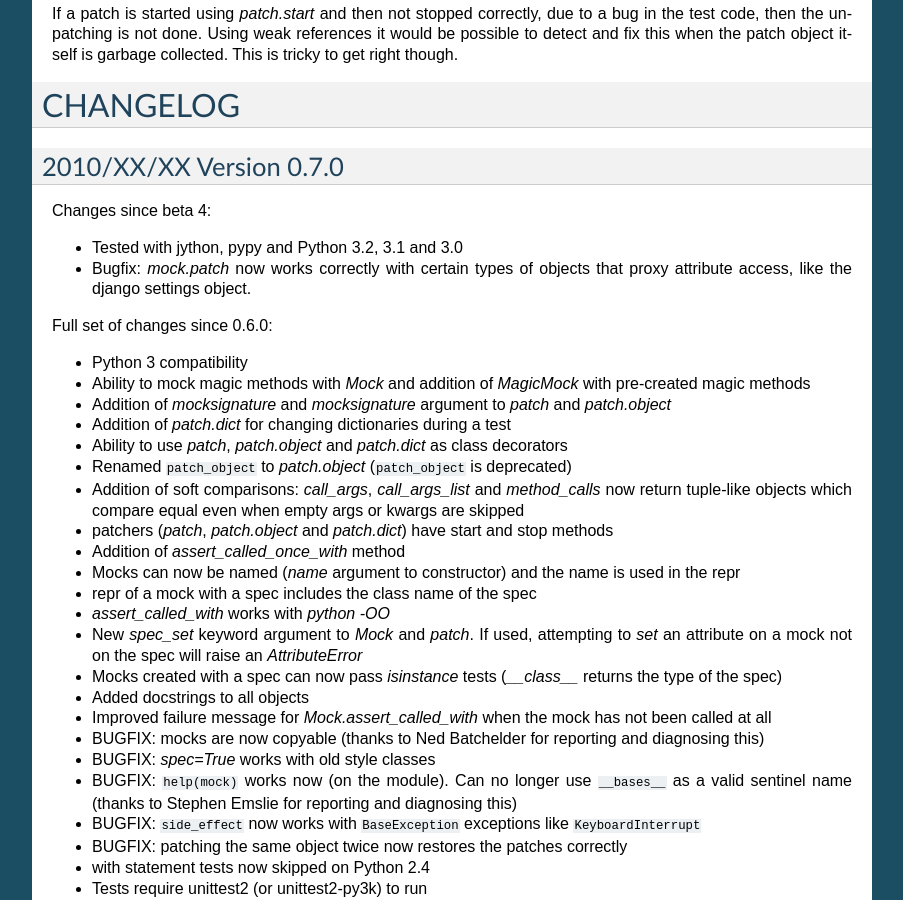
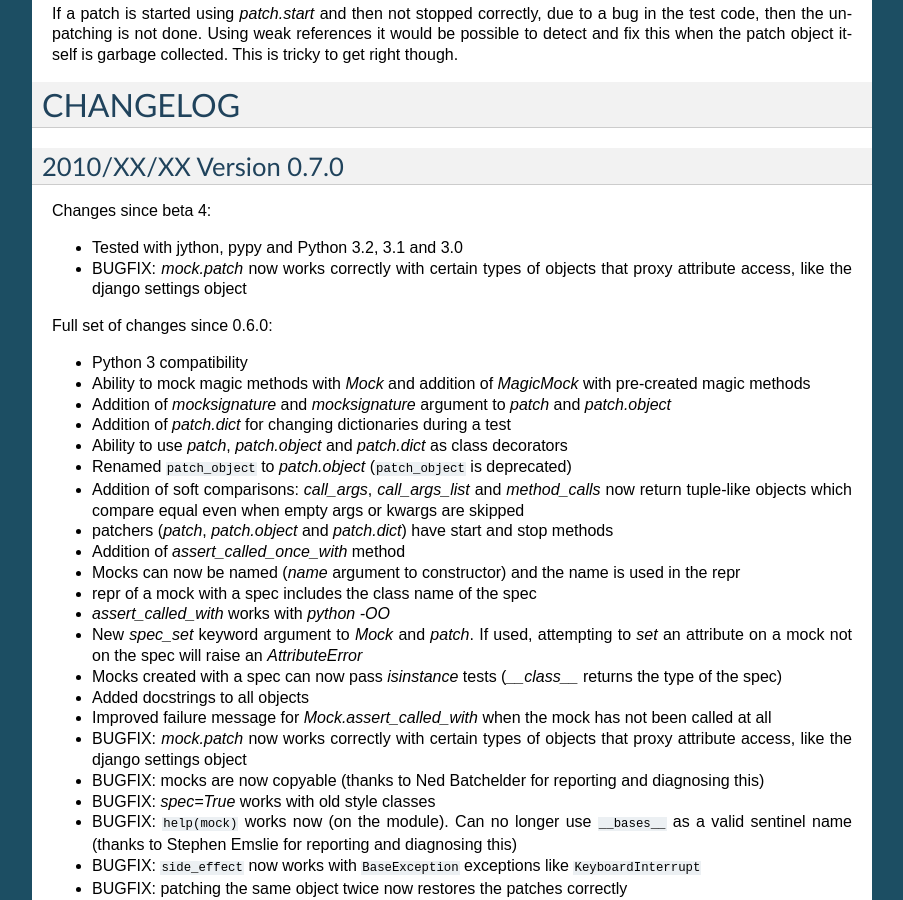
Before and after one commit to eaudeweb/mock, a Sphinx documentation site: the page built from docs/changelog.txt, in a window 1280 px wide and 900 px high, scrolled down 578 px. Shown: the whole window, without its empty margins (198-1101 px from the left). Built offline with Sphinx 7.4.7, drawn with Linux system fonts in a browser that asks for light colours; pages that are not in the unit, such as notebooks, are missing from menus.

Commit message:
Changelog updates.

```diff
--- a/docs/changelog.txt
+++ b/docs/changelog.txt
@@ -50,8 +50,8 @@
 Changes since beta 4:
 
 * Tested with jython, pypy and Python 3.2, 3.1 and 3.0
-* Bugfix: `mock.patch` now works correctly with certain types of objects that
-  proxy attribute access, like the django settings object.
+* BUGFIX: `mock.patch` now works correctly with certain types of objects that
+  proxy attribute access, like the django settings object
 
 Full set of changes since 0.6.0:
 
@@ -82,6 +82,8 @@
 * Added docstrings to all objects
 * Improved failure message for `Mock.assert_called_with` when the mock
   has not been called at all
+* BUGFIX: `mock.patch` now works correctly with certain types of objects that
+  proxy attribute access, like the django settings object
 * BUGFIX: mocks are now copyable (thanks to Ned Batchelder for reporting and
   diagnosing this)
 * BUGFIX: `spec=True` works with old style classes
```
